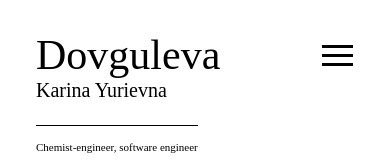
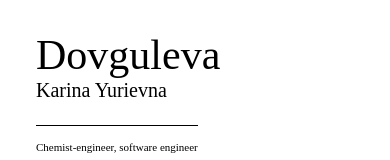
Before and after one commit to KarinaDovg/rsschool-cv, a plain HTML site: page index.html in a window 390 px wide. Shown: the top 160 px of the page. Drawn offline with Linux system fonts and the light colour scheme; a web font is replaced by a local one.

Commit message:
fix: delete burger button

```diff
--- a/index.html
+++ b/index.html
@@ -27,9 +27,9 @@
         </ul>
       </nav>
     </div>
-    <button id="burger" class="header__burger">
+    <!-- <button id="burger" class="header__burger">
       <span></span>
-    </button>
+    </button> -->
     <div class="content">
       <div class="content-one"></div>
     </div>
```
